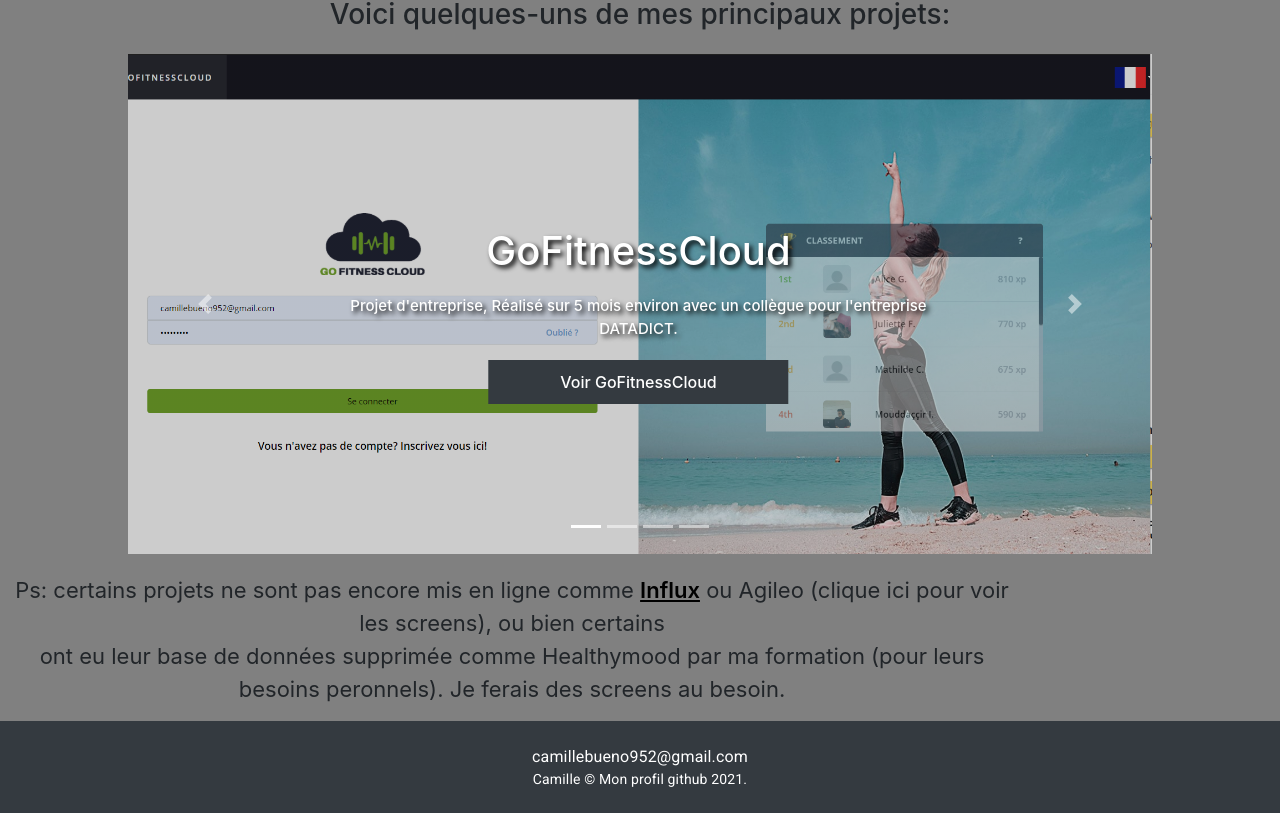
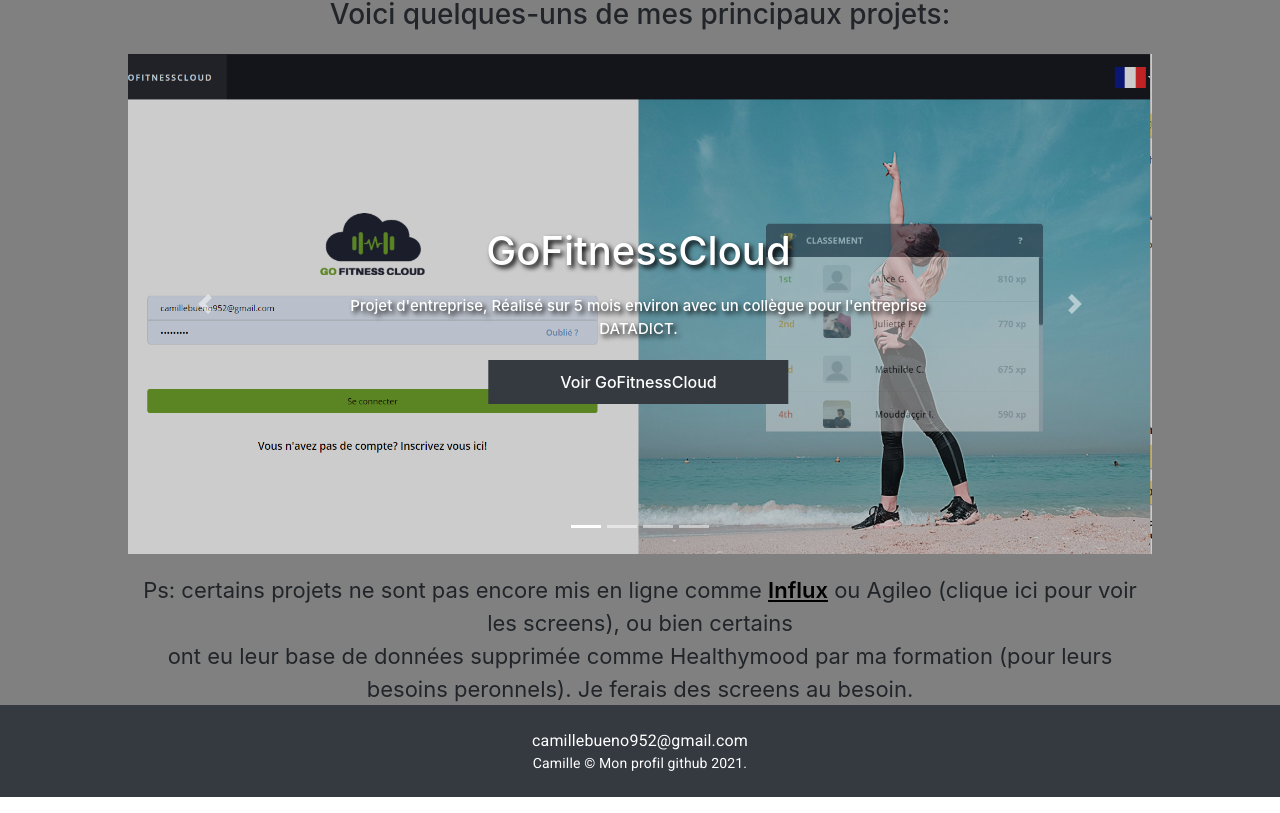
Before and after one commit to Sora952/Portfolio, a React (Create React App) app: page / in a window 1280 px wide. Shown: the part 2917-3730 px from the top of the page. Built offline with nearby package versions, Linux system fonts and the light colour scheme; no server answers.

Commit message:
fix margin text in carousel section

```diff
--- a/src/Pages/Home.jsx
+++ b/src/Pages/Home.jsx
@@ -200,7 +200,7 @@
           <Carousel />
         </div>
         <div>
-          <p style={{overflowWrap: "break-word", width: "80%", marginTop: "20px", paddingBottom: "15px", fontSize: "22px"}}>Ps: certains projets ne sont pas encore mis en ligne comme <NavLink exact to='/influx-img' style={{color: "Black", fontWeight: "600", textDecoration: "underline"}}>Influx</NavLink> ou Agileo (clique ici pour voir les screens), ou bien certains<br />
+          <p style={{overflowWrap: "break-word", width: "80%", margin: "auto", marginTop: "20px", paddingBottom: "15px", fontSize: "22px"}}>Ps: certains projets ne sont pas encore mis en ligne comme <NavLink exact to='/influx-img' style={{color: "Black", fontWeight: "600", textDecoration: "underline"}}>Influx</NavLink> ou Agileo (clique ici pour voir les screens), ou bien certains<br />
           ont eu leur base de données supprimée comme Healthymood par ma formation (pour leurs besoins peronnels). Je ferais des screens au besoin.</p>
         </div>
 
```
